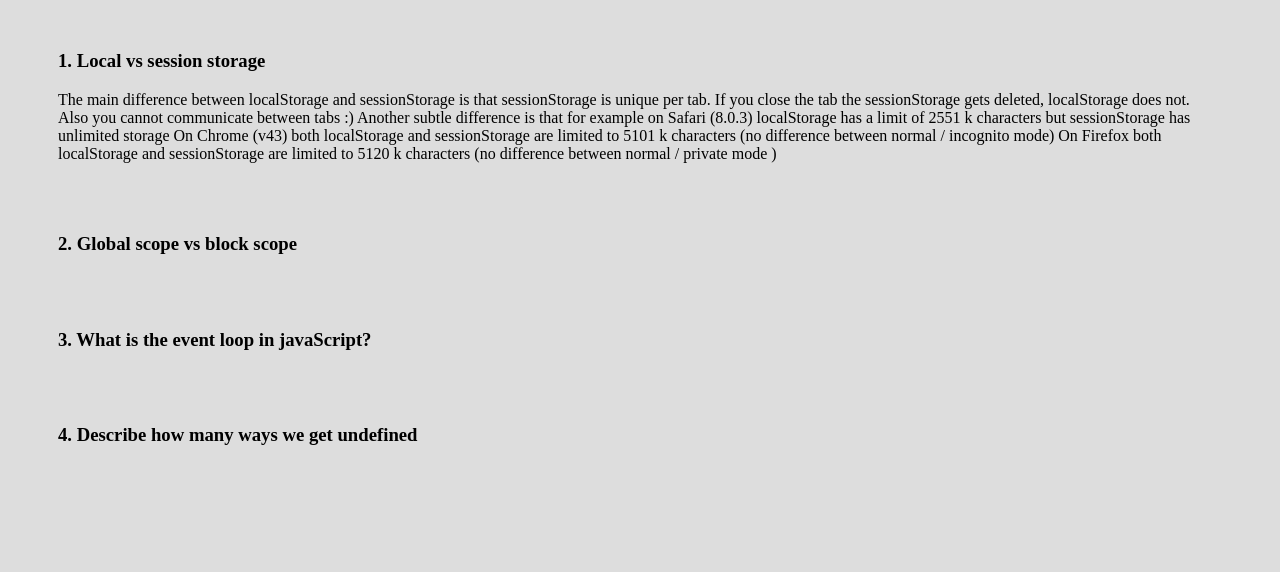
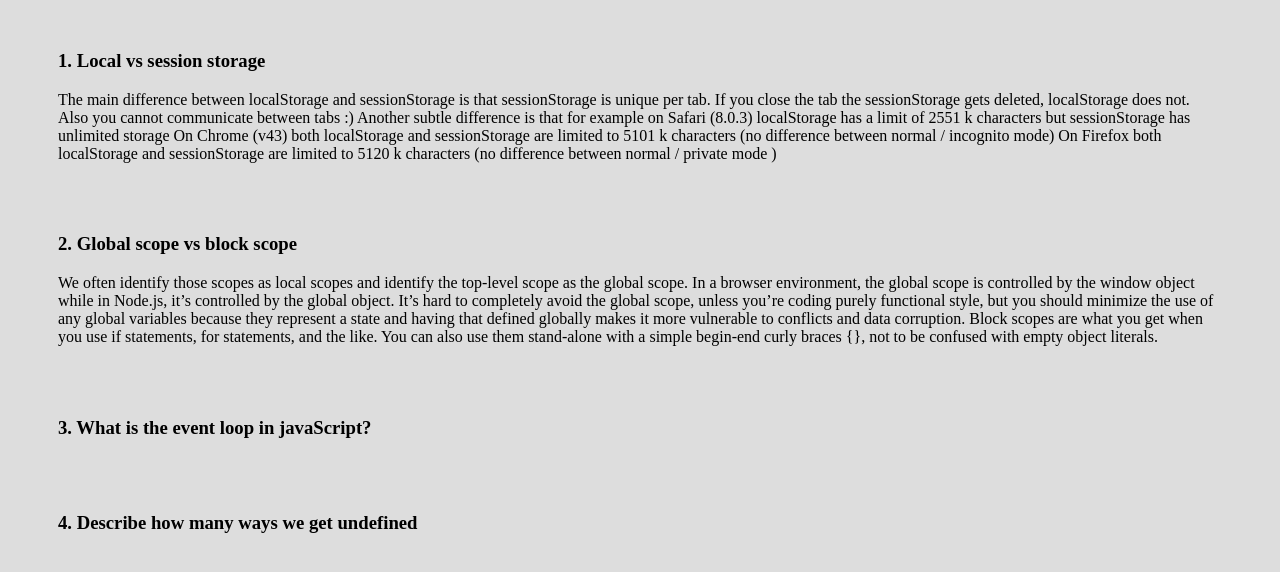
Before and after one commit to JNKarif/typist, a plain HTML site: page blog.html in a window 1280 px wide. Drawn offline with Linux system fonts and the light colour scheme.

Commit message:
question-2

```diff
--- a/blog.html
+++ b/blog.html
@@ -46,7 +46,19 @@
         <h3>
             2. Global scope vs block scope
         </h3>
-        <p></p>
+        <p>
+            We often identify those scopes as local scopes and identify the top-level scope as the global scope. In a
+            browser environment, the global scope is controlled by the window object while in Node.js, it’s controlled
+            by the global object.
+
+            It’s hard to completely avoid the global scope, unless you’re coding purely functional style, but you should
+            minimize the use of any global variables because they represent a state and having that defined globally
+            makes it more vulnerable to conflicts and data corruption.
+            Block scopes are what you get when you use if statements, for statements, and the like. You can also use
+            them stand-alone with a simple begin-end curly braces {}, not to be confused with empty object literals.
+
+
+        </p>
 
         <!-- question 3 -->
         <br>
```
